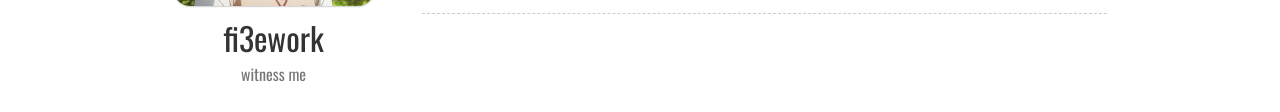
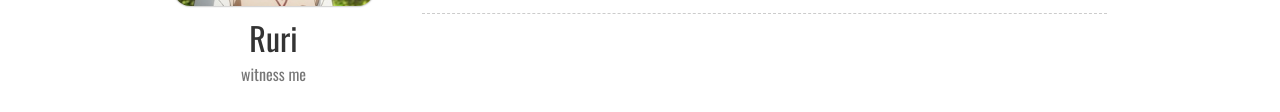
Before and after one commit to Ruritsuki/qq1035359483.github.io, a plain HTML site: page index.html in a window 1280 px wide. Shown: the part 646-758 px from the top of the page. Drawn offline with nearby package versions, Linux system fonts and the light colour scheme; some packages are replaced by stand-ins of ours; a script that the page names is missing; a web font is replaced by a local one.

Commit message:
Site updated: 2018-10-24 00:16:53

```diff
--- a/index.html
+++ b/index.html
@@ -387,7 +387,7 @@ More...
 
             <div class="profile">
     <img class="profile-avatar" alt="avatar" src="/avatar/Misaka.jpg">
-    <div class="profile-name">fi3ework</div>
+    <div class="profile-name">Ruri</div>
 
     <div class="profile-signature">
         witness me
```
